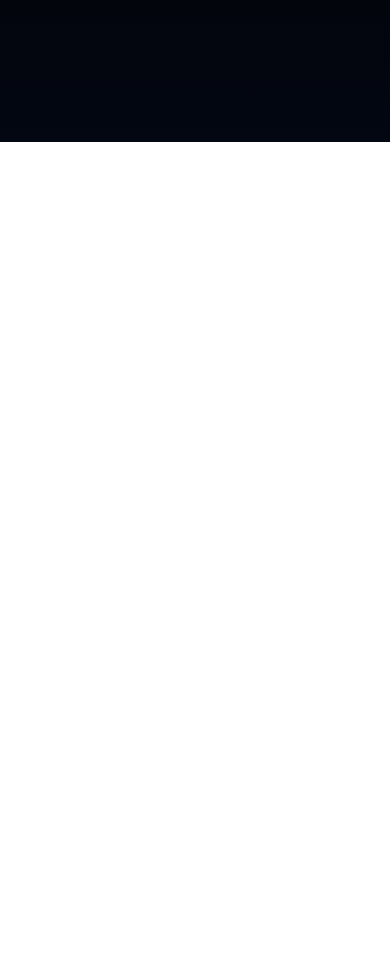
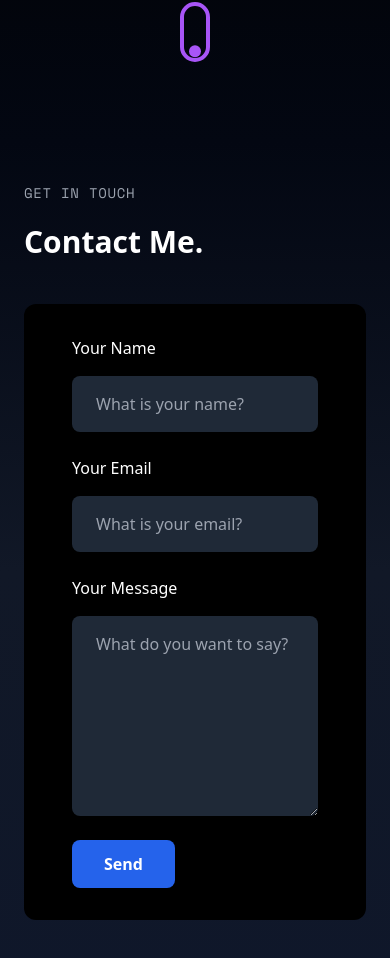
Before and after one commit to Im-Rik/Portfolio, a React (Vite) app: page / in a window 390 px wide. Shown: the part 7432-8390 px from the top of the page. Before the commit the page ends 7574 px from the top, so only its background shows below. Built offline with nearby package versions, Linux system fonts and the light colour scheme; no server answers.

Commit message:
Contact me section created

```diff
--- a/package.json
+++ b/package.json
@@ -10,7 +10,9 @@
     "preview": "vite preview"
   },
   "dependencies": {
+    "@emailjs/browser": "^4.4.1",
     "@lottiefiles/react-lottie-player": "^3.5.4",
+    "emailjs": "^4.0.3",
     "framer-motion": "^11.12.0",
     "lottie-react": "^2.4.0",
     "react": "^18.3.1",
--- a/src/App.jsx
+++ b/src/App.jsx
@@ -4,7 +4,7 @@ import About from './components/About';
 import Experience from './components/Experience'
 import Works from './components/Works'
 import Feedback from './components/Feedback'
-
+import Contact from './components/Contact'
 
 const App = () => (
   <>
@@ -13,6 +13,7 @@ const App = () => (
     <Experience/>
     <Works/>
     <Feedback/>
+    <Contact/>
   </>
 )
 
--- /dev/null
+++ b/src/components/Contact.jsx
@@ -0,0 +1,142 @@
+import React, { useRef, useState } from 'react';
+import emailjs from '@emailjs/browser';
+import { Player } from '@lottiefiles/react-lottie-player';
+
+// Email validation for temporary domains
+const temporaryEmailDomains = [
+  "10minutemail.com", "guerrillamail.com", "mailinator.com",
+  "maildrop.cc", "temp-mail.org", "tempmail.com", "yopmail.com", "maxturns.com",
+];
+
+const isTemporaryEmail = (email) => {
+  const domain = email.split("@")[1].toLowerCase();
+  return temporaryEmailDomains.some((tempDomain) => domain.includes(tempDomain));
+};
+
+const Contact = () => {
+  const formRef = useRef();
+  const [form, setForm] = useState({ name: '', email: '', message: '' });
+  const [loading, setLoading] = useState(false);
+
+  const handleChange = (e) => {
+    const { name, value } = e.target;
+    setForm({ ...form, [name]: value });
+  };
+
+  const handleSubmit = (e) => {
+    e.preventDefault();
+    setLoading(true);
+
+    if (!form.name || !form.email || !form.message) {
+      setLoading(false);
+      alert('Please fill out all fields.');
+      return;
+    }
+
+    if (isTemporaryEmail(form.email)) {
+      setLoading(false);
+      alert('Please provide a legitimate email address.');
+      return;
+    }
+
+    emailjs
+      .send(
+        "service_ztyppth",
+        "template_1tquwkq",
+        {
+          from_name: form.name,
+          from_email: form.email,
+          message: form.message,
+        },
+        "ITaKtWYEf6-rHf02v"
+      )
+      .then(
+        () => {
+          setLoading(false);
+          alert('Thank you for contacting me! I will get back to you soon.');
+          setForm({ name: '', email: '', message: '' });
+        },
+        (error) => {
+          setLoading(false);
+          alert('Something went wrong. Please try again later.');
+        }
+      );
+  };
+
+  return (
+    <section className="relative w-full min-h-screen h-auto bg-gradient-to-b from-gray-950 via-gray-900 to-slate-900 text-white overflow-hidden">
+      <div className="relative max-w-7xl mx-auto px-6 sm:px-16 py-10">
+        <div className="space-y-4">
+          <p className="sm:text-[18px] text-[14px] text-gray-400 uppercase tracking-wider font-mono">
+            GET IN TOUCH
+          </p>
+          <h2 className="text-white font-black md:text-[60px] sm:text-[50px] xs:text-[40px] text-[30px]">
+            Contact Me.
+          </h2>
+        </div>
+
+        <div className="grid grid-cols-1 lg:grid-cols-2 gap-8 py-10 max-w-7xl mx-auto">
+          {/* Contact Form */}
+          <div className="bg-black rounded-xl py-8 px-12">
+            <form ref={formRef} onSubmit={handleSubmit} className="space-y-6">
+              <label className="flex flex-col">
+                <span className="text-white font-medium mb-4">Your Name</span>
+                <input
+                  type="text"
+                  name="name"
+                  value={form.name}
+                  onChange={handleChange}
+                  placeholder="What is your name?"
+                  className="bg-gray-800 py-4 px-6 placeholder:text-gray-400 rounded-lg outline-none border-none font-medium"
+                />
+              </label>
+
+              <label className="flex flex-col">
+                <span className="text-white font-medium mb-4">Your Email</span>
+                <input
+                  type="email"
+                  name="email"
+                  value={form.email}
+                  onChange={handleChange}
+                  placeholder="What is your email?"
+                  className="bg-gray-800 py-4 px-6 placeholder:text-gray-400 rounded-lg outline-none border-none font-medium"
+                />
+              </label>
+
+              <label className="flex flex-col">
+                <span className="text-white font-medium mb-4">Your Message</span>
+                <textarea
+                  rows="7"
+                  name="message"
+                  value={form.message}
+                  onChange={handleChange}
+                  placeholder="What do you want to say?"
+                  className="bg-gray-800 py-4 px-6 placeholder:text-gray-400 rounded-lg outline-none border-none font-medium"
+                />
+              </label>
+
+              <button
+                type="submit"
+                className="bg-blue-600 py-3 px-8 text-white font-bold rounded-lg shadow-md hover:bg-blue-700 transition-all"
+              >
+                {loading ? 'Sending...' : 'Send'}
+              </button>
+            </form>
+          </div>
+
+          {/* Lottie Animation - Only visible on large screens */}
+          <div className="hidden lg:flex items-center justify-center">
+            <Player
+              autoplay
+              loop
+              src="https://lottie.host/6bd905e2-3b09-42f1-9d45-00ebd7df8659/Q8MH2r5h2z.json"
+              className="w-full max-w-[500px] lg:max-w-[700px]"
+            />
+          </div>
+        </div>
+      </div>
+    </section>
+  );
+};
+
+export default Contact;
--- a/src/components/Feedback.jsx
+++ b/src/components/Feedback.jsx
@@ -101,7 +101,7 @@ const FeedbackCarousel = () => {
         const animateCarousel = async () => {
           await animationControls.start({
             x: `-${totalWidth}px`,
-            transition: { duration: 50, ease: "linear" },
+            transition: { duration: 300, ease: "linear" },
           });
 
           // Reset position after animation ends
@@ -157,6 +157,20 @@ const Feedbacks = () => {
 
 
       </div>
+
+      {/* Scroll Indicator */}
+      <div className="absolute xs:bottom-10 bottom-20 w-full flex justify-center items-center z-10 lg:hidden">
+          <a href="#about">
+            <div className="w-[30px] h-[60px] rounded-3xl border-4 border-purple-500 flex justify-center items-center">
+              <motion.div
+                animate={{ y: [0, 23, 0] }}
+                transition={{ duration: 1.5, repeat: Infinity, repeatType: "loop" }}
+                className="w-3 h-3 rounded-full bg-purple-500 mb-1"
+              />
+            </div>
+          </a>
+        </div>
+
     </section>
   );
 };
```
Also changed, not shown: 1 other file (tests, documents, lock files or other folders).
